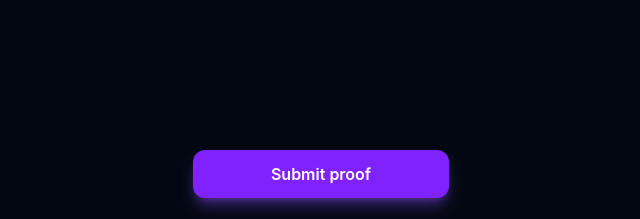
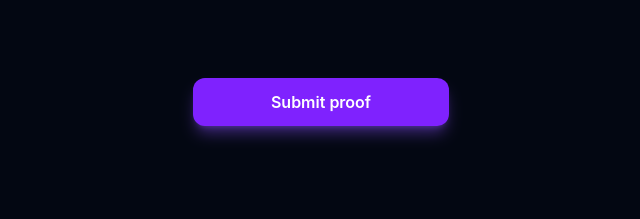
Before and after one commit to Nuutti-N/WYD, a React (Vite) app in the folder frontend/: page /Logprogress in a window 1280 px wide. Shown: the part 578-797 px from the top of the page, without its empty margins (319-959 px from the left). Built offline with nearby package versions, Linux system fonts and the light colour scheme; sample sign-in values are in the browser's storage.

Commit message:
updates in button div, pb-6 to 24

```diff
--- a/frontend/pages/Dashboard.jsx
+++ b/frontend/pages/Dashboard.jsx
@@ -65,11 +65,11 @@ function Home() {
                         />
                     </div>
                 </div>
-                <div className=" flex justify-center items-center mt-auto pb-6">
+                <div className=" flex justify-center items-center mt-auto pb-24">
                     <button
                         type="button"
                         onClick={() => navigate("/Logprogress")}
-                        className="w-64 bg-violet-600 hover:bg-violet-700 shadow-lg shadow-violet-500/40 text-white font-semibold rounded-xl transition"
+                        className="w-64 bg-violet-600 hover:bg-violet-700 shadow-lg shadow-violet-500/40 text-white font-semibold py-3 rounded-xl transition"
                     > Log Progress </button>
                 </div>
 
--- a/frontend/pages/Logprogress.jsx
+++ b/frontend/pages/Logprogress.jsx
@@ -59,7 +59,7 @@ function Logprogress() {
                     />
 
                 </div>
-                <div className="flex flex-col items-center mt-auto pb-6">
+                <div className="flex flex-col items-center mt-auto pb-24">
                     <button
                         type="submit"
                         className=" w-64 bg-violet-600 hover:bg-violet-700 shadow-lg shadow-violet-500/40 active:scale-95 text-white font-semibold py-3 rounded-xl transition mt-2"
```
